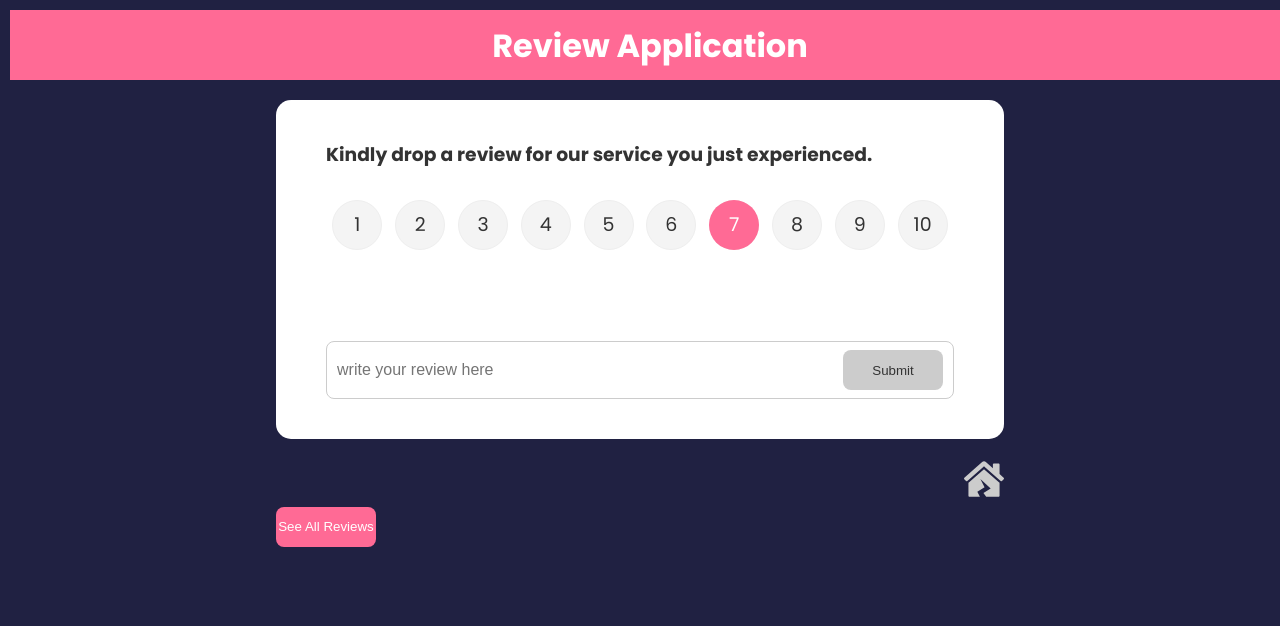
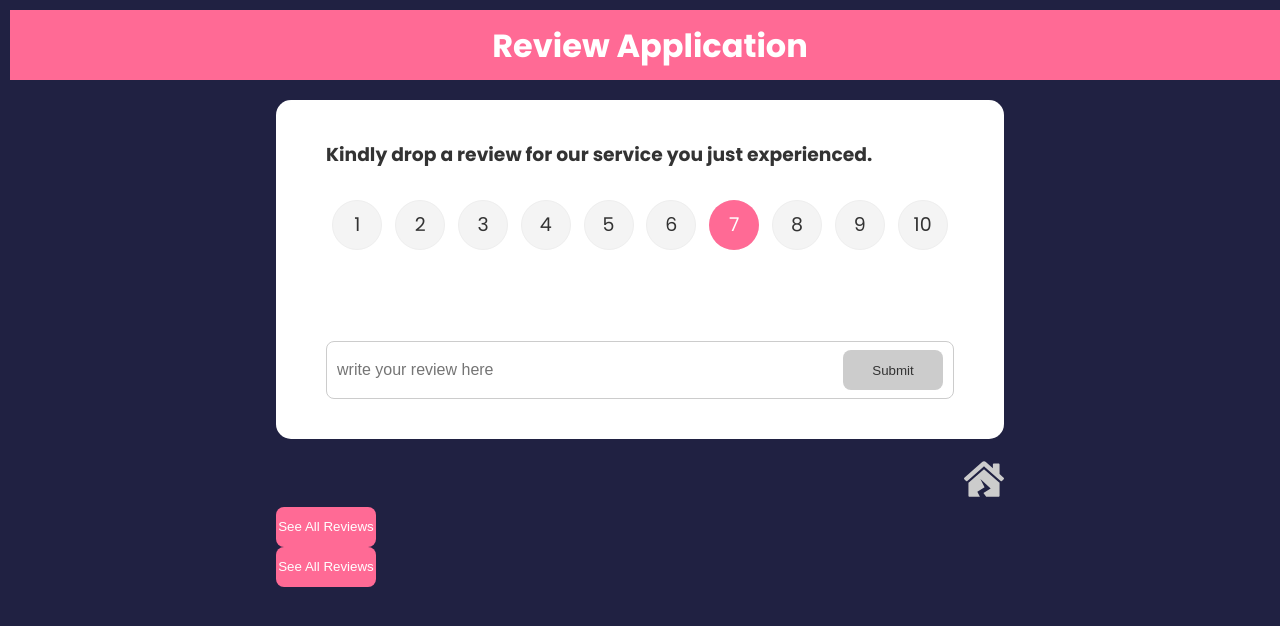
Before and after one commit to Ishahtech/Feedback-App, a React (Vite) app: page /review in a window 1280 px wide. Shown: the top 626 px of the page. Built offline with nearby package versions, Linux system fonts and the light colour scheme.

Commit message:
fix:all reviews button added

```diff
--- a/src/Component/Pages/Review.jsx
+++ b/src/Component/Pages/Review.jsx
@@ -62,7 +62,20 @@ function Review({ setReview, review }) {
           See All Reviews
         </Button>
       </div>
+
+      <div className="container">
+        <Button
+          type="button"
+          variant="secondary"
+          onClick={() => navigate("/all-reviews")}
+        >
+          See All Reviews
+        </Button>
+      </div>
       </ReviewProvider>
+
+
+
     </>
 
   );
```
